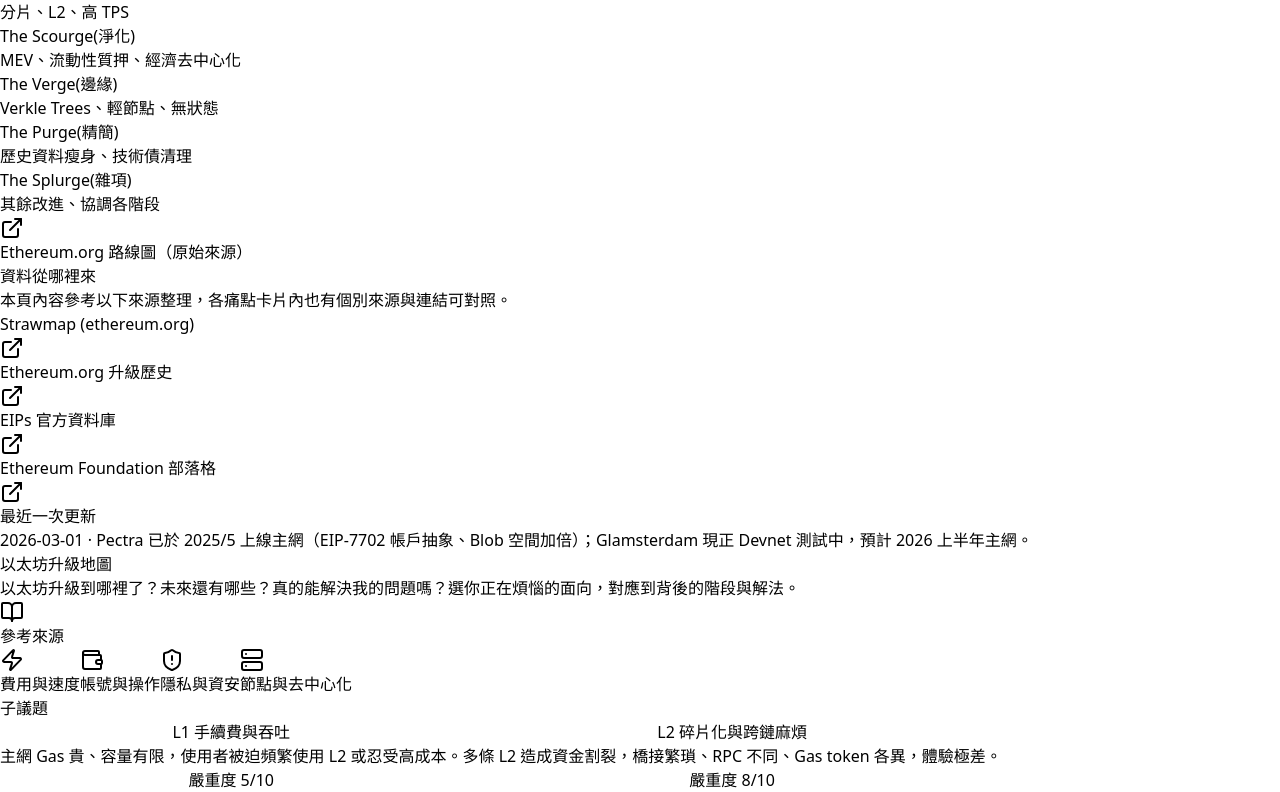
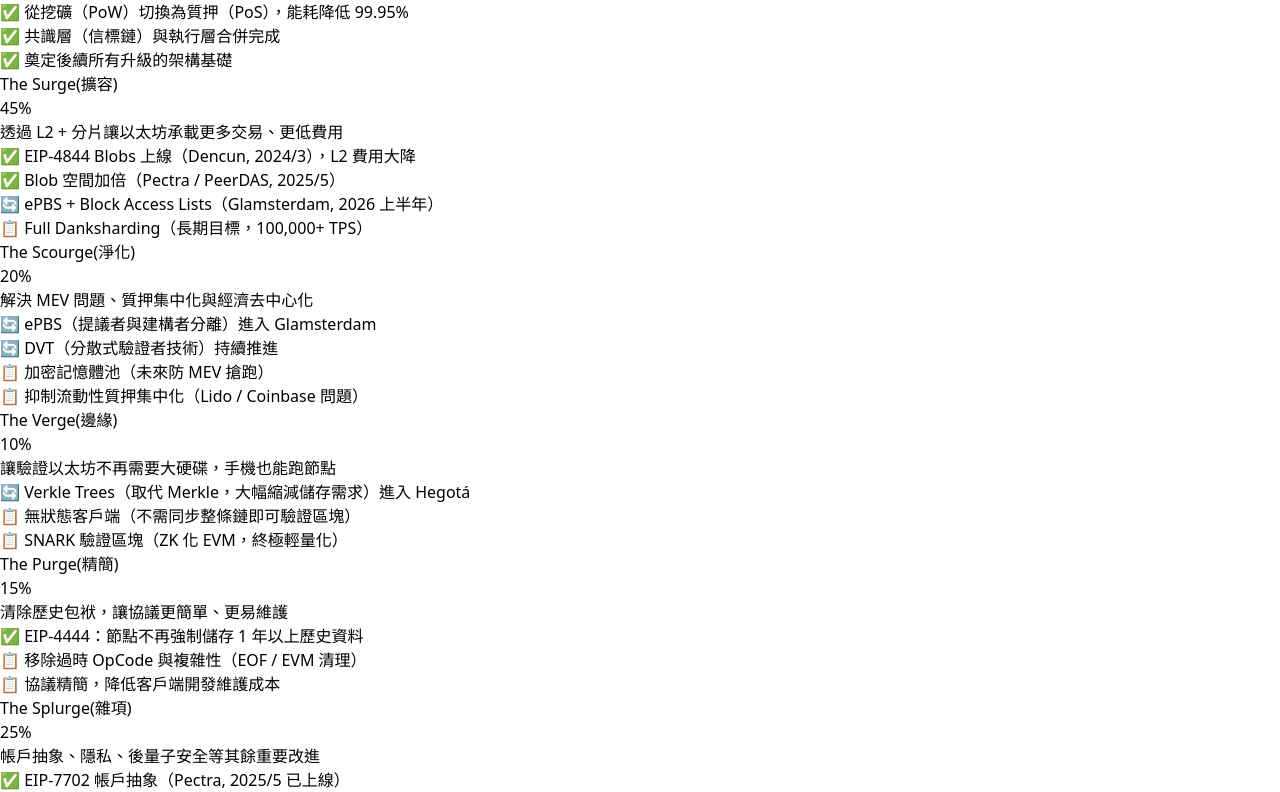
Before and after one commit to ASTROHSU/Ethereum-roadmap, a React (Vite) app: page / in a window 1280 px wide. Shown: the part 630-1422 px from the top of the page. Built offline with nearby package versions, Linux system fonts and the light colour scheme.

Commit message:
feat: sidebar phase progress, term explainers, remove header subtitle

```diff
--- a/src/components/EthereumRoadmapUX.jsx
+++ b/src/components/EthereumRoadmapUX.jsx
@@ -24,41 +24,80 @@ const officialRoadmapPhases = [
     nameZh: '合併',
     short: 'PoW → PoS，共識層與執行層合一',
     status: 'completed',
+    progress: 100,
+    goals: [
+      '✅ 從挖礦（PoW）切換為質押（PoS），能耗降低 99.95%',
+      '✅ 共識層（信標鏈）與執行層合併完成',
+      '✅ 奠定後續所有升級的架構基礎',
+    ],
   },
   {
     id: 'surge',
     name: 'The Surge',
     nameZh: '擴容',
-    short: '分片、L2、高 TPS',
+    short: '透過 L2 + 分片讓以太坊承載更多交易、更低費用',
     status: 'in_progress',
+    progress: 45,
+    goals: [
+      '✅ EIP-4844 Blobs 上線（Dencun, 2024/3），L2 費用大降',
+      '✅ Blob 空間加倍（Pectra / PeerDAS, 2025/5）',
+      '🔄 ePBS + Block Access Lists（Glamsterdam, 2026 上半年）',
+      '📋 Full Danksharding（長期目標，100,000+ TPS）',
+    ],
   },
   {
     id: 'scourge',
     name: 'The Scourge',
     nameZh: '淨化',
-    short: 'MEV、流動性質押、經濟去中心化',
+    short: '解決 MEV 問題、質押集中化與經濟去中心化',
     status: 'in_progress',
+    progress: 20,
+    goals: [
+      '🔄 ePBS（提議者與建構者分離）進入 Glamsterdam',
+      '🔄 DVT（分散式驗證者技術）持續推進',
+      '📋 加密記憶體池（未來防 MEV 搶跑）',
+      '📋 抑制流動性質押集中化（Lido / Coinbase 問題）',
+    ],
   },
   {
     id: 'verge',
     name: 'The Verge',
     nameZh: '邊緣',
-    short: 'Verkle Trees、輕節點、無狀態',
+    short: '讓驗證以太坊不再需要大硬碟，手機也能跑節點',
     status: 'future',
+    progress: 10,
+    goals: [
+      '🔄 Verkle Trees（取代 Merkle，大幅縮減儲存需求）進入 Hegotá',
+      '📋 無狀態客戶端（不需同步整條鏈即可驗證區塊）',
+      '📋 SNARK 驗證區塊（ZK 化 EVM，終極輕量化）',
+    ],
   },
   {
     id: 'purge',
     name: 'The Purge',
     nameZh: '精簡',
-    short: '歷史資料瘦身、技術債清理',
+    short: '清除歷史包袱，讓協議更簡單、更易維護',
     status: 'future',
+    progress: 15,
+    goals: [
+      '✅ EIP-4444：節點不再強制儲存 1 年以上歷史資料',
+      '📋 移除過時 OpCode 與複雜性（EOF / EVM 清理）',
+      '📋 協議精簡，降低客戶端開發維護成本',
+    ],
   },
   {
     id: 'splurge',
     name: 'The Splurge',
     nameZh: '雜項',
-    short: '其餘改進、協調各階段',
+    short: '帳戶抽象、隱私、後量子安全等其餘重要改進',
     status: 'future',
+    progress: 25,
+    goals: [
+      '✅ EIP-7702 帳戶抽象（Pectra, 2025/5 已上線）',
+      '🔄 原生隱私（隱形地址、ZK 原生支援）',
+      '📋 後量子密碼學（抵抗量子電腦攻擊）',
+      '📋 EVM 升級（Gas 改革、新 OpCode）',
+    ],
   },
 ];
 
@@ -338,6 +377,11 @@ const roadmapData = [
             confidence: 'low',
             sources: [{ label: 'Strawmap', url: 'https://ethereum.org/roadmap' }],
             links: [{ type: 'external', label: 'Vitalik：隱形地址概述', url: 'https://vitalik.eth.limo/general/2023/01/20/stealth.html' }],
+            termExplainers: [
+              { term: '隱形地址', explanation: '每次有人轉幣給你時，自動幫仿產生一個全新的一次性地址來收款；外界只能看到地址，無法确認就是「你」在收。', url: 'https://vitalik.eth.limo/general/2023/01/20/stealth.html' },
+              { term: 'Hegotá', explanation: '以太坊預計 2026 下半年的下一大型升級（Heze + Bogotá），預計帶來 Verkle Trees、無狀態節點與隆私改進。', url: 'https://ethereum.org/roadmap' },
+              { term: 'FOCIL', explanation: 'Fork-Choice Inclusion List」的縮寫，一種投票機制，讓榜驗證者可以強制要求批向员必須包入某些交易，防止建構者任意審查交易。', url: null },
+            ],
           },
           {
             id: 'p11',
@@ -356,6 +400,11 @@ const roadmapData = [
             sources: [{ label: 'Strawmap', url: 'https://ethereum.org/roadmap' }],
             links: [
               { type: 'external', label: 'Helios 輕節點 (GitHub)', url: 'https://github.com/a16z/helios' },
+            ],
+            termExplainers: [
+              { term: 'Helios', explanation: '以太坊基金會支援的輕節點客戶端，讓瀏覽器 / 手機可以直接驗證區塊鏈資料，不需要信任任何中心化 RPC。', url: 'https://github.com/a16z/helios' },
+              { term: 'RPC', explanation: '「Remote Procedure Call」。你的錢包 App 讀取區塊鏈資料時通常不是自己計算，而是跳加問 Infura、Alchemy 等中心化伺服器。', url: null },
+              { term: '無狀態客戶端', explanation: '不需要儲存整條區塊鏈，仅鬓少數據就能驗證最新區塊的正確性，Hegotá 後預計落地。', url: null },
             ],
           },
         ],
@@ -578,11 +627,11 @@ export default function EthereumRoadmapUX() {
 
           {/* 技術路線圖原貌 */}
           <div>
-            <span className="font-semibold text-slate-700 text-xs uppercase tracking-wider">技術路線圖原貌（六大階段）</span>
+            <span className="font-semibold text-slate-700 text-xs uppercase tracking-wider">技術路線圖原貌（六大面向）</span>
             <p className="mt-2 text-slate-600 leading-relaxed">
-              下面六個階段是以太坊官方用來描述升級的架構，<strong className="text-slate-700">不是嚴格先後順序</strong>，而是<strong className="text-slate-700">並行推進</strong>的不同面向。
+              這六個面向<strong className="text-slate-700">並行推進</strong>，不分先後。每個面向都有自己要解決的問題與目前完成度。
             </p>
-            <div className="grid grid-cols-1 gap-2 mt-3">
+            <div className="grid grid-cols-1 gap-3 mt-3">
               {officialRoadmapPhases.map((phase) => (
                 <div
                   key={phase.id}
@@ -593,19 +642,40 @@ export default function EthereumRoadmapUX() {
                       : 'bg-white border-slate-200'
                     }`}
                 >
-                  <div className="flex items-center gap-2 mb-0.5">
+                  <div className="flex items-center justify-between gap-2 mb-1">
+                    <div className="flex items-center gap-2">
                       {phase.status === 'completed' ? (
                         <CheckCircle2 className="w-4 h-4 text-emerald-600 flex-shrink-0" />
-                    ) : null}
-                    {phase.status === 'in_progress' ? (
+                      ) : phase.status === 'in_progress' ? (
                         <div className="w-2 h-2 rounded-full bg-indigo-500 animate-pulse flex-shrink-0 ml-0.5" />
-                    ) : null}
+                      ) : (
+                        <div className="w-2 h-2 rounded-full bg-slate-300 flex-shrink-0 ml-0.5" />
+                      )}
                       <span className="font-semibold text-slate-800 text-sm">
                         {phase.name}
                         <span className="text-slate-500 font-normal ml-1 text-xs">({phase.nameZh})</span>
                       </span>
                     </div>
-                  <p className="text-xs text-slate-600 ml-6">{phase.short}</p>
+                    <span className="text-xs font-medium text-slate-500 flex-shrink-0">{phase.progress}%</span>
+                  </div>
+                  {/* 進度條 */}
+                  <div className="ml-6 mb-2">
+                    <div className="h-1.5 bg-slate-200 rounded-full overflow-hidden">
+                      <div
+                        className={`h-full rounded-full ${phase.status === 'completed' ? 'bg-emerald-500'
+                          : phase.status === 'in_progress' ? 'bg-indigo-500'
+                            : 'bg-slate-300'
+                          }`}
+                        style={{ width: `${phase.progress}%` }}
+                      />
+                    </div>
+                  </div>
+                  <p className="text-xs text-slate-500 ml-6 mb-1.5 italic">{phase.short}</p>
+                  <ul className="ml-6 space-y-0.5">
+                    {phase.goals.map((g, i) => (
+                      <li key={i} className="text-xs text-slate-600 leading-relaxed">{g}</li>
+                    ))}
+                  </ul>
                 </div>
               ))}
             </div>
@@ -663,7 +733,7 @@ export default function EthereumRoadmapUX() {
               以太坊升級地圖
             </h1>
             <p className="text-slate-600 leading-relaxed max-w-2xl">
-              以太坊升級到哪裡了？未來還有哪些？真的能解決我的問題嗎？選你正在煩惱的面向，對應到背後的階段與解法。
+              以太坊升級到哪裡了？未來還有哪些？真的能解決我的問題嗎？
             </p>
           </div>
           <button
@@ -808,6 +878,23 @@ export default function EthereumRoadmapUX() {
                       以太坊解法
                     </span>
                     <p className="text-slate-600 leading-relaxed">{item.solution}</p>
+                    {/* 名詞速解 */}
+                    {(item.termExplainers?.length ?? 0) > 0 && (
+                      <div className="mt-3 space-y-1.5">
+                        <p className="text-xs text-slate-400 uppercase tracking-wider font-medium">名詞速解</p>
+                        {item.termExplainers.map((te, i) => (
+                          <div key={i} className="flex items-start gap-2 text-xs bg-slate-50 border border-slate-200 rounded-lg px-3 py-2">
+                            <span className="font-semibold text-indigo-700 whitespace-nowrap flex-shrink-0">{te.term}</span>
+                            <span className="text-slate-500 leading-relaxed">{te.explanation}</span>
+                            {te.url && (
+                              <a href={te.url} target="_blank" rel="noopener noreferrer" className="ml-auto flex-shrink-0 text-indigo-500 hover:text-indigo-700">
+                                <ExternalLink className="w-3 h-3" />
+                              </a>
+                            )}
+                          </div>
+                        ))}
+                      </div>
+                    )}
                   </div>
 
                   {/* 4. 技術名詞 + ETA */}
```
Lines whose indentation alone changed are shown as unchanged.
